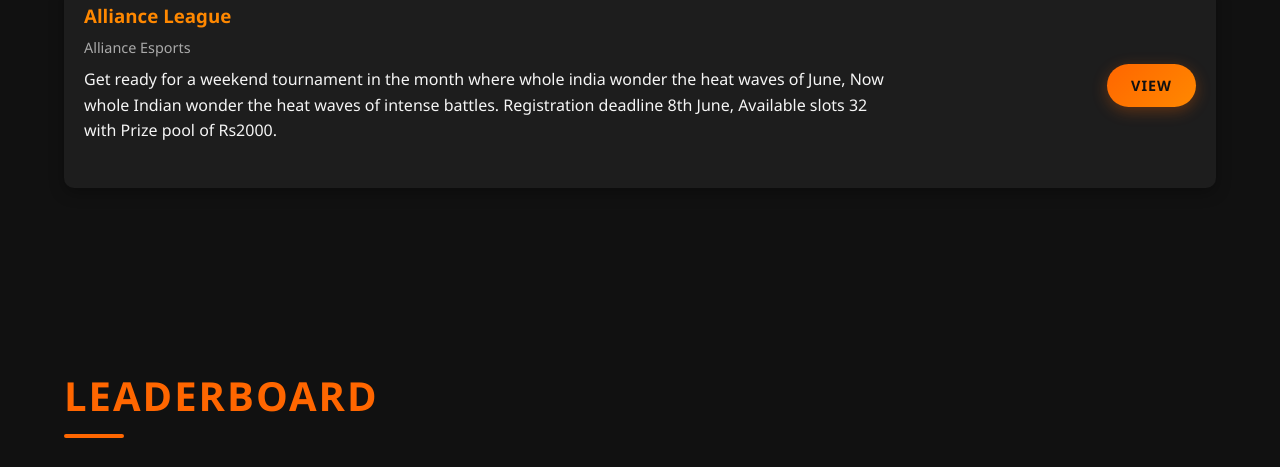
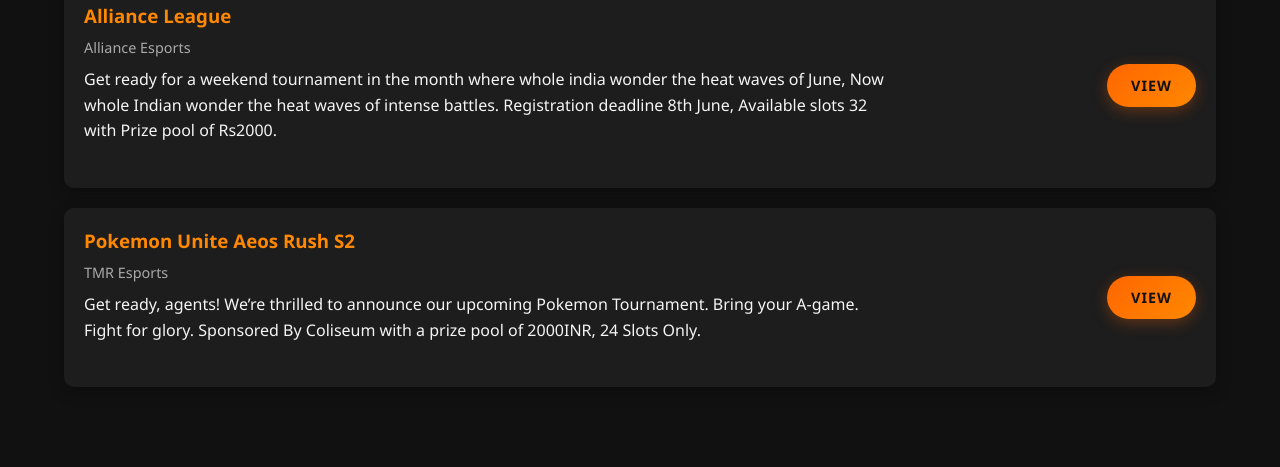
Before and after one commit to unitewb/bengalcup, a plain HTML site: page index.html in a window 1280 px wide. Shown: the part 2971-3438 px from the top of the page. Drawn offline with Linux system fonts and the light colour scheme.

Commit message:
Update index.html

```diff
--- a/index.html
+++ b/index.html
@@ -756,6 +756,15 @@
             </div>
             <a href="https://discord.com/channels/806769354217619476/1371476483926786119/1371479543029825727" class="btn">View</a>
         </div>
+
+         <div class="card">
+            <div class="card-content">
+                <h3>Pokemon Unite Aeos Rush S2</h3>
+                <div class="date">TMR Esports</div>
+                <p>Get ready, agents! We’re thrilled to announce our upcoming Pokemon Tournament. Bring your A-game. Fight for glory. Sponsored By Coliseum with a prize pool of 2000INR, 24 Slots Only.</p>
+            </div>
+            <a href="https://discord.com/channels/806769354217619476/@home" class="btn">View</a>
+        </div>
     </section>
 
     <!-- Leaderboard Section -->
```
